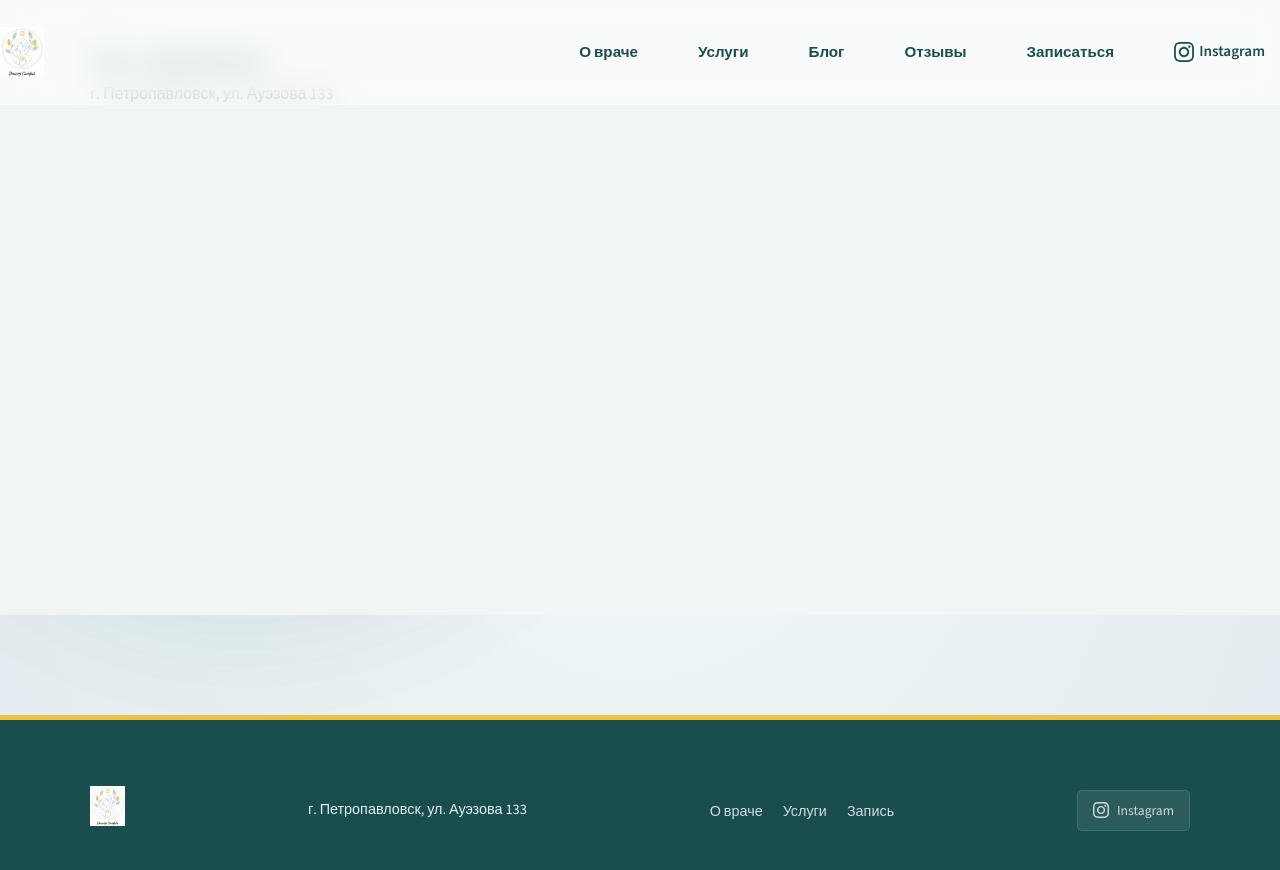
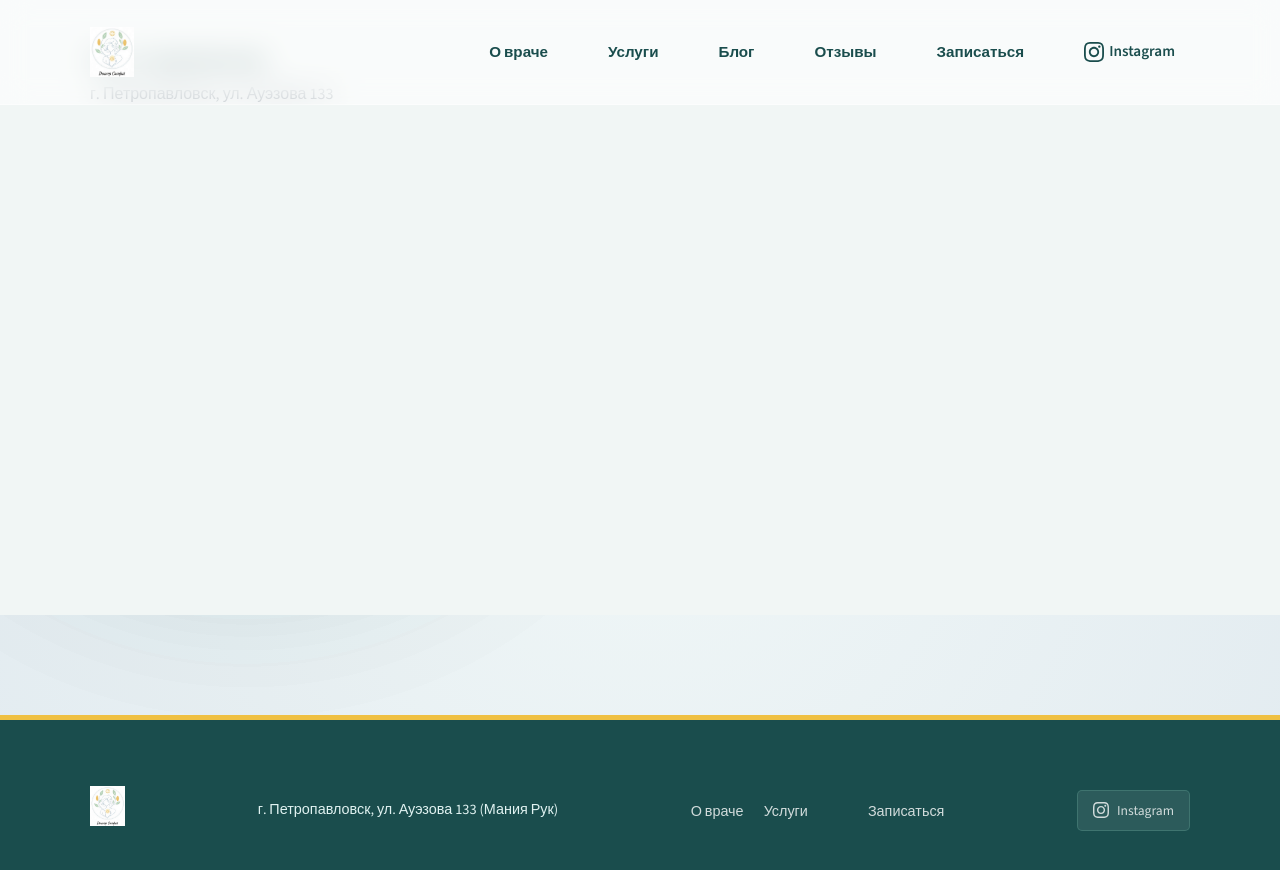
Before and after one commit to gosubv/doctorstafij, a Jekyll site: the page built from index.md, in a window 1280 px wide and 900 px high, scrolled down 6867 px. Shown: the top 870 px of the window. Built offline with Jekyll 4.4.1, drawn with Linux system fonts in a browser that asks for light colours.

Commit message:
Update default.html

```diff
--- a/_layouts/default.html
+++ b/_layouts/default.html
@@ -15,7 +15,7 @@
 </div>
 
 <header class="main-header">
-    <div class="nav-container">
+    <div class="container nav-container">
         <a href="#hero" class="logo-link">
             <img src="{{ '/assets/img/logo.png' | relative_url }}" alt="Доктор Стафий" class="header-logo">
         </a>
@@ -50,8 +50,6 @@
     </div>
 </header>
 
-
-
 <main>{{ content }}</main>
 
 <footer class="footer-horizontal">
@@ -61,14 +59,18 @@
         </div>
 
         <div class="footer-item">
-            <p>г. Петропавловск, ул. Ауэзова 133</p>
+            <p>{{ site.author.address }}</p>
         </div>
 
         <nav class="footer-item">
             <ul class="footer-links">
-                <li><a href="#about">О враче</a></li>
-                <li><a href="#services">Услуги</a></li>
-                <li><a href="#booking">Запись</a></li>
+                {% for item in site.data.menu %}
+                    <li>
+                        {% if item.is_footer %}
+                            <a href="{{ item.link }}">{{ item.title }}</a>
+                        {% endif %}
+                    </li>
+                {% endfor %}
             </ul>
         </nav>
 
@@ -90,9 +92,7 @@
             }
         });
     }, { threshold: 0.1 });
-
     document.querySelectorAll('section').forEach((el) => observer.observe(el));
-
     // Плавный скролл для Safari и старых браузеров
     document.querySelectorAll('a[href^="#"]').forEach(anchor => {
         anchor.addEventListener('click', function (e) {
@@ -102,9 +102,7 @@
                 });
             });
         });
-    </script>
 
-    <script>
     const menuToggle = document.querySelector('.menu-toggle');
     const navMenu = document.querySelector('.nav-menu');
 
@@ -121,5 +119,6 @@
             });
         });
 </script>
+
 </body>
 </html>
```
Lines whose indentation alone changed are shown as unchanged.
